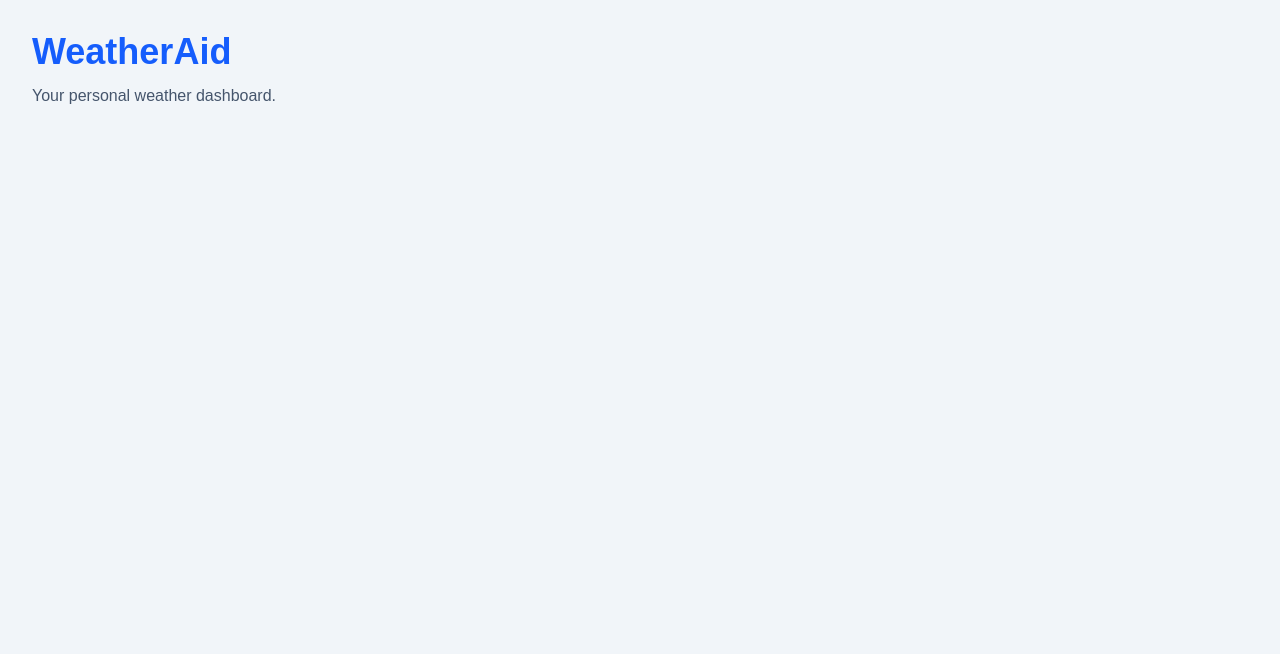
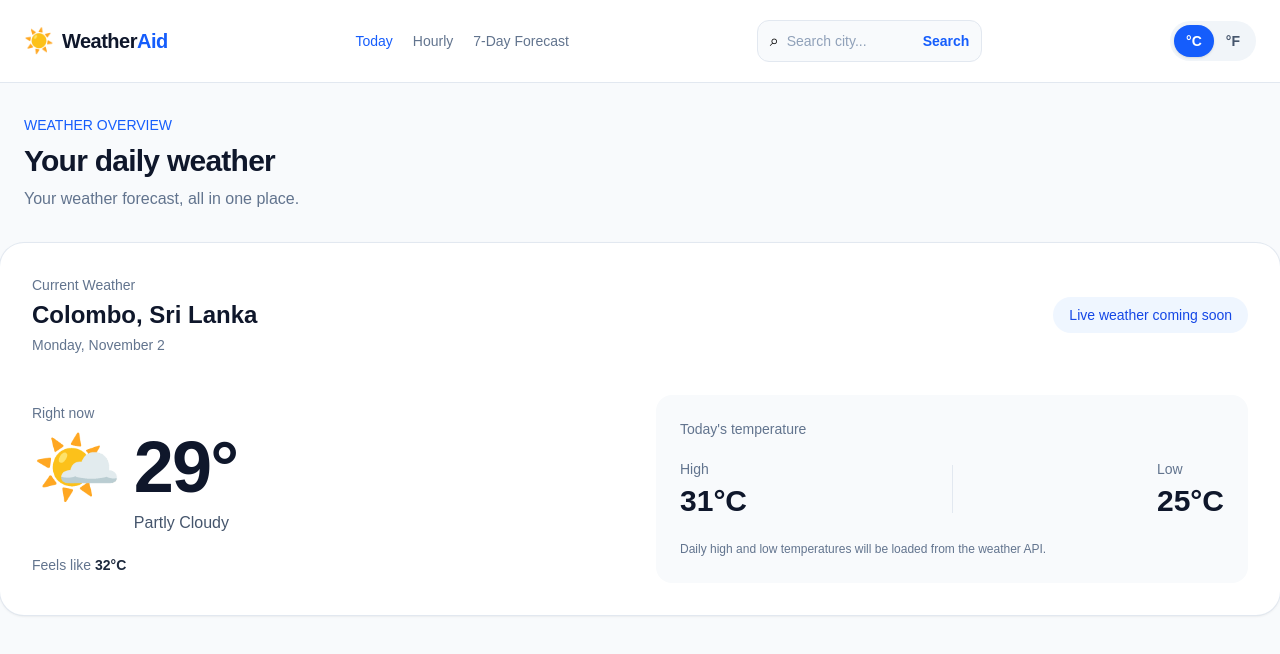
Before and after one commit to navodasubasingha/weather-aid, a React (Vite) app: page / in a window 1280 px wide. Shown: the top 654 px of the page. Built offline with nearby package versions, Linux system fonts and the light colour scheme.

Commit message:
Add  - Vabar,Current weather

```diff
--- a/package.json
+++ b/package.json
@@ -5,6 +5,7 @@
   "type": "module",
   "scripts": {
     "dev": "vite",
+    "start": "vite",
     "build": "vite build",
     "lint": "eslint .",
     "preview": "vite preview"
--- a/src/App.jsx
+++ b/src/App.jsx
@@ -1,10 +1,29 @@
+import { useState } from 'react'
+import Navbar from './component/Navbar'
+import CurrentWeather from './component/CurrentWeather'
+
 function App() {
+  const [unit, setUnit] = useState('C')
+
   return (
-    <main className="min-h-screen bg-slate-100 p-8">
-      <h1 className="text-4xl font-bold text-blue-600">WeatherAid</h1>
+    <div className="min-h-screen bg-slate-50">
+      <Navbar unit={unit} onUnitChange={setUnit} />
 
-      <p className="mt-3 text-slate-600">Your personal weather dashboard.</p>
-    </main>
+      <main className="mx-auto max-w-7xl px-6 py-8">
+        <section id="today">
+          <p className="text-sm font-medium text-blue-600">WEATHER OVERVIEW</p>
+
+          <h1 className="mt-2 text-3xl font-bold tracking-tight text-slate-900">
+            Your daily weather
+          </h1>
+
+          <p className="mt-2 text-slate-500">
+            Your weather forecast, all in one place.
+          </p>
+        </section>
+      </main>
+      <CurrentWeather />
+    </div>
   )
 }
 
--- /dev/null
+++ b/src/component/CurrentWeather.jsx
@@ -0,0 +1,112 @@
+function CurrentWeather() {
+  // Temporary sample data
+  // Later, we will replace this with Open-Meteo API data.
+  const weather = {
+    city: 'Colombo',
+    country: 'Sri Lanka',
+    temperature: 29,
+    condition: 'Partly Cloudy',
+    feelsLike: 32,
+    high: 31,
+    low: 25,
+    icon: '🌤️',
+  }
+
+  const today = new Date().toLocaleDateString('en-US', {
+    weekday: 'long',
+    month: 'long',
+    day: 'numeric',
+  })
+
+  return (
+    <section
+      id="today"
+      className="overflow-hidden rounded-3xl bg-white p-6 shadow-sm ring-1 ring-slate-200 sm:p-8"
+    >
+      {/* Location and date */}
+      <div className="flex flex-wrap items-center justify-between gap-4">
+        <div>
+          <p className="text-sm font-medium text-slate-500">Current Weather</p>
+
+          <h2 className="mt-1 text-2xl font-bold text-slate-900">
+            {weather.city}, {weather.country}
+          </h2>
+
+          <p className="mt-1 text-sm text-slate-500">{today}</p>
+        </div>
+
+        <span className="rounded-full bg-blue-50 px-4 py-2 text-sm font-medium text-blue-700">
+          Live weather coming soon
+        </span>
+      </div>
+
+      {/* Main weather information */}
+      <div className="mt-10 grid grid-cols-1 items-center gap-8 sm:grid-cols-2">
+        {/* Temperature */}
+        <div>
+          <p className="text-sm font-medium text-slate-500">Right now</p>
+
+          <div className="mt-2 flex items-start gap-3">
+            <span
+              className="text-6xl sm:text-7xl"
+              role="img"
+              aria-label={weather.condition}
+            >
+              {weather.icon}
+            </span>
+
+            <div>
+              <p className="text-6xl font-bold tracking-tight text-slate-900 sm:text-7xl">
+                {weather.temperature}°
+              </p>
+
+              <p className="mt-2 font-medium text-slate-600">
+                {weather.condition}
+              </p>
+            </div>
+          </div>
+
+          <p className="mt-5 text-sm text-slate-500">
+            Feels like{' '}
+            <span className="font-semibold text-slate-800">
+              {weather.feelsLike}°C
+            </span>
+          </p>
+        </div>
+
+        {/* Today's high and low */}
+        <div className="rounded-2xl bg-slate-50 p-6">
+          <p className="text-sm font-medium text-slate-500">
+            Today's temperature
+          </p>
+
+          <div className="mt-5 flex items-center justify-between gap-4">
+            <div>
+              <p className="text-sm text-slate-500">High</p>
+
+              <p className="mt-1 text-3xl font-bold text-slate-900">
+                {weather.high}°C
+              </p>
+            </div>
+
+            <div className="h-12 w-px bg-slate-200" />
+
+            <div>
+              <p className="text-sm text-slate-500">Low</p>
+
+              <p className="mt-1 text-3xl font-bold text-slate-900">
+                {weather.low}°C
+              </p>
+            </div>
+          </div>
+
+          <p className="mt-5 text-xs leading-5 text-slate-500">
+            Daily high and low temperatures will be loaded from the weather API.
+          </p>
+        </div>
+      </div>
+    </section>
+  )
+}
+
+export default CurrentWeather
--- /dev/null
+++ b/src/component/Navbar.jsx
@@ -0,0 +1,102 @@
+import { useState } from 'react'
+
+function Navbar({ onSearch, unit = 'C', onUnitChange }) {
+  const [city, setCity] = useState('')
+
+  function handleSubmit(event) {
+    event.preventDefault()
+
+    const searchCity = city.trim()
+
+    if (searchCity && onSearch) {
+      onSearch(searchCity)
+    }
+  }
+
+  return (
+    <header className="border-b border-slate-200 bg-white">
+      <nav className="mx-auto flex max-w-7xl flex-wrap items-center justify-between gap-5 px-6 py-5">
+        {/* Brand */}
+        <a href="/" className="flex items-center gap-2">
+          <span className="text-2xl" aria-hidden="true">
+            ☀️
+          </span>
+
+          <span className="text-xl font-bold tracking-tight text-slate-900">
+            Weather<span className="text-blue-600">Aid</span>
+          </span>
+        </a>
+
+        {/* Navigation links */}
+        <div className="flex items-center gap-5 text-sm font-medium text-slate-500">
+          <a href="#today" className="text-blue-600">
+            Today
+          </a>
+
+          <a href="#hourly" className="transition hover:text-blue-600">
+            Hourly
+          </a>
+
+          <a href="#weekly" className="transition hover:text-blue-600">
+            7-Day Forecast
+          </a>
+        </div>
+
+        {/* City search */}
+        <form
+          onSubmit={handleSubmit}
+          className="flex items-center gap-2 rounded-xl border border-slate-200 bg-slate-50 px-3 py-2"
+        >
+          <span aria-hidden="true">⌕</span>
+
+          <input
+            type="text"
+            value={city}
+            onChange={(event) => setCity(event.target.value)}
+            placeholder="Search city..."
+            aria-label="Search city"
+            className="w-32 bg-transparent text-sm text-slate-700 outline-none placeholder:text-slate-400"
+          />
+
+          <button
+            type="submit"
+            className="text-sm font-semibold text-blue-600 transition hover:text-blue-800"
+          >
+            Search
+          </button>
+        </form>
+
+        {/* Temperature unit */}
+        <div className="flex items-center rounded-full bg-slate-100 p-1 text-sm font-semibold">
+          <button
+            type="button"
+            onClick={() => onUnitChange?.('C')}
+            aria-pressed={unit === 'C'}
+            className={`rounded-full px-3 py-1.5 transition ${
+              unit === 'C'
+                ? 'bg-blue-600 text-white shadow-sm'
+                : 'text-slate-600 hover:bg-white'
+            }`}
+          >
+            °C
+          </button>
+
+          <button
+            type="button"
+            onClick={() => onUnitChange?.('F')}
+            aria-pressed={unit === 'F'}
+            className={`rounded-full px-3 py-1.5 transition ${
+              unit === 'F'
+                ? 'bg-blue-600 text-white shadow-sm'
+                : 'text-slate-600 hover:bg-white'
+            }`}
+          >
+            °F
+          </button>
+        </div>
+      </nav>
+    </header>
+  )
+}
+
+export default Navbar
```
